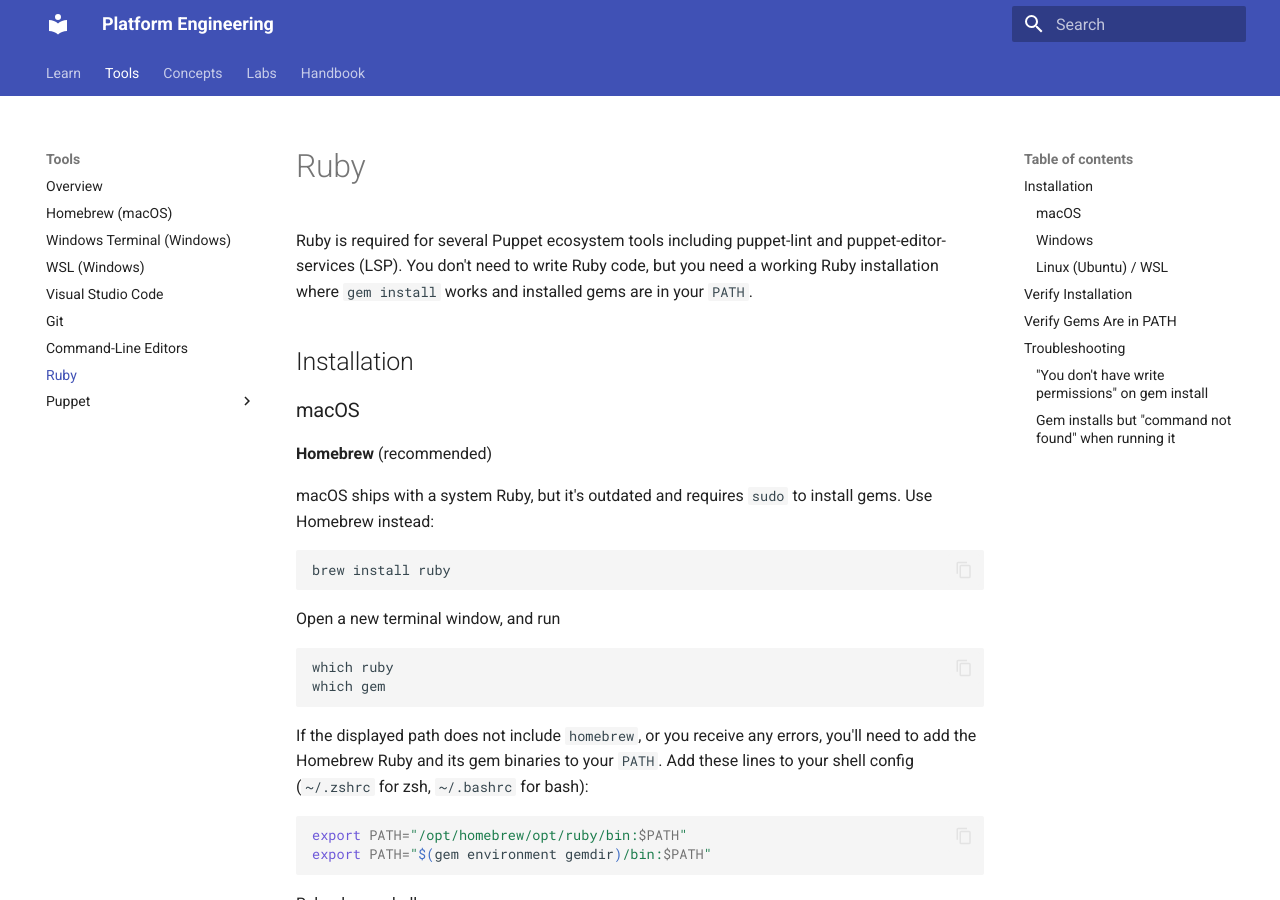
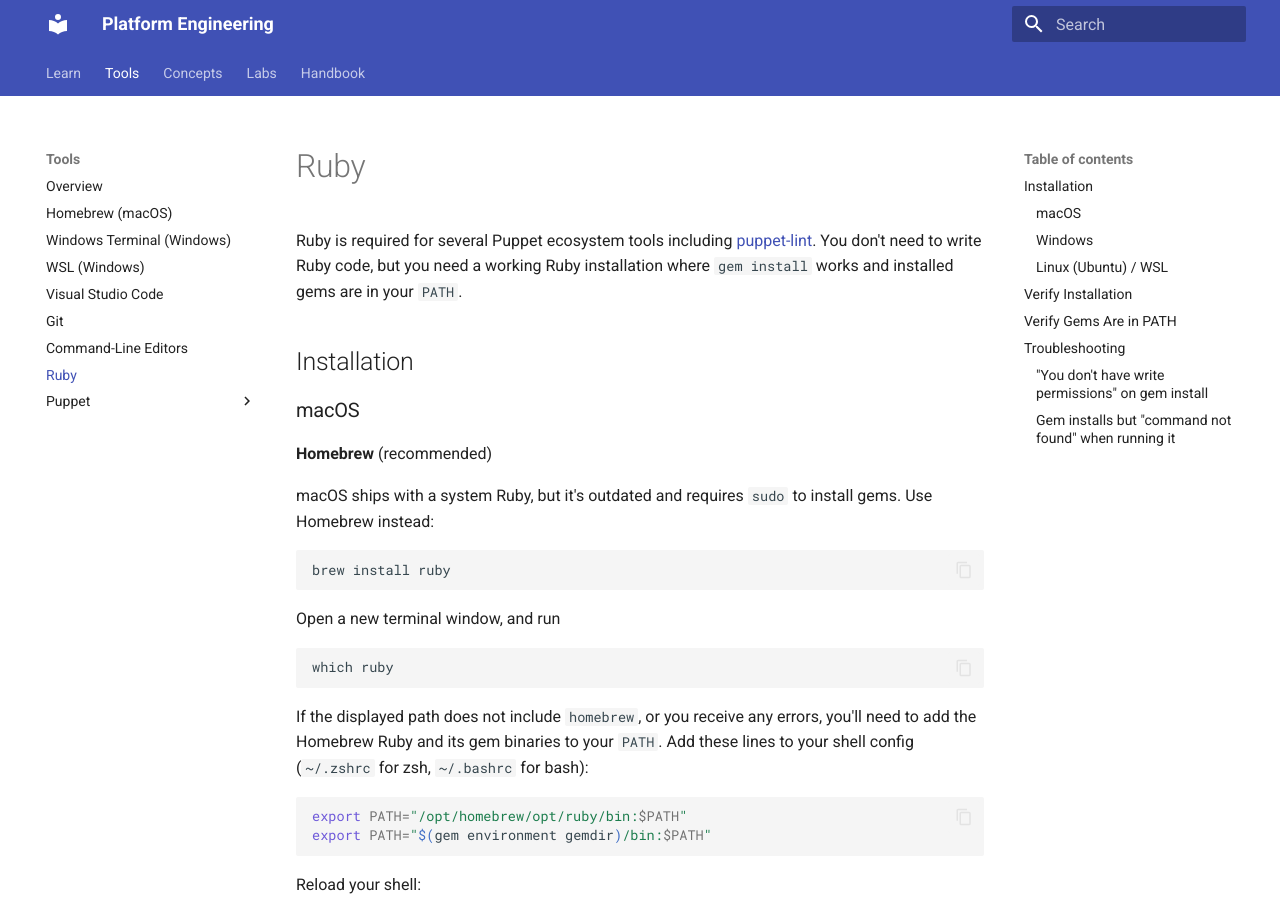
Before and after one commit to lcrownover/platform-docs, an MkDocs documentation site: the page built from docs/tools/ruby.md, in a window 1280 px wide and 900 px high. Built offline with MkDocs 1.6.1 and Material for MkDocs 9.7.7, drawn with Linux system fonts in a browser that asks for light colours; some of the changed text lies outside the part shown.

Commit message:
more tool docs

````diff
--- a/docs/tools/ruby.md
+++ b/docs/tools/ruby.md
@@ -1,6 +1,6 @@
 # Ruby
 
-Ruby is required for several Puppet ecosystem tools including puppet-lint and puppet-editor-services (LSP). You don't need to write Ruby code, but you need a working Ruby installation where `gem install` works and installed gems are in your `PATH`.
+Ruby is required for several Puppet ecosystem tools including [puppet-lint](puppet-lint.md). You don't need to write Ruby code, but you need a working Ruby installation where `gem install` works and installed gems are in your `PATH`.
 
 ## Installation
 
@@ -18,7 +18,6 @@
 
 ```bash
 which ruby
-which gem
 ```
 
 If the displayed path does not include `homebrew`, or you receive any errors, you'll need to add the Homebrew Ruby and its gem binaries to your `PATH`.
--- a/mkdocs.yml
+++ b/mkdocs.yml
@@ -64,9 +64,10 @@
       - Command-Line Editors: tools/cli-editors.md
       - Ruby: tools/ruby.md
       - Puppet:
+          - Puppet VS Code Extension: tools/puppet-vscode.md
           - puppet-lint: tools/puppet-lint.md
-          - puppet-editor-services: tools/puppet-editor-services.md
           - eyaml: tools/eyaml.md
+          - Puppet Development Kit (PDK): tools/pdk.md
   - Concepts:
       - Overview: concepts/index.md
       - Infrastructure as Code: concepts/infrastructure-as-code.md
````
Also changed, not shown: other parts of docs/tools/ruby.md (+2 -2 lines), docs/tools/pdk.md (+3 -0 lines), docs/tools/puppet-editor-services.md (deleted, +0 -45 lines), docs/tools/puppet-vscode.md (added, +32 -0 lines).
